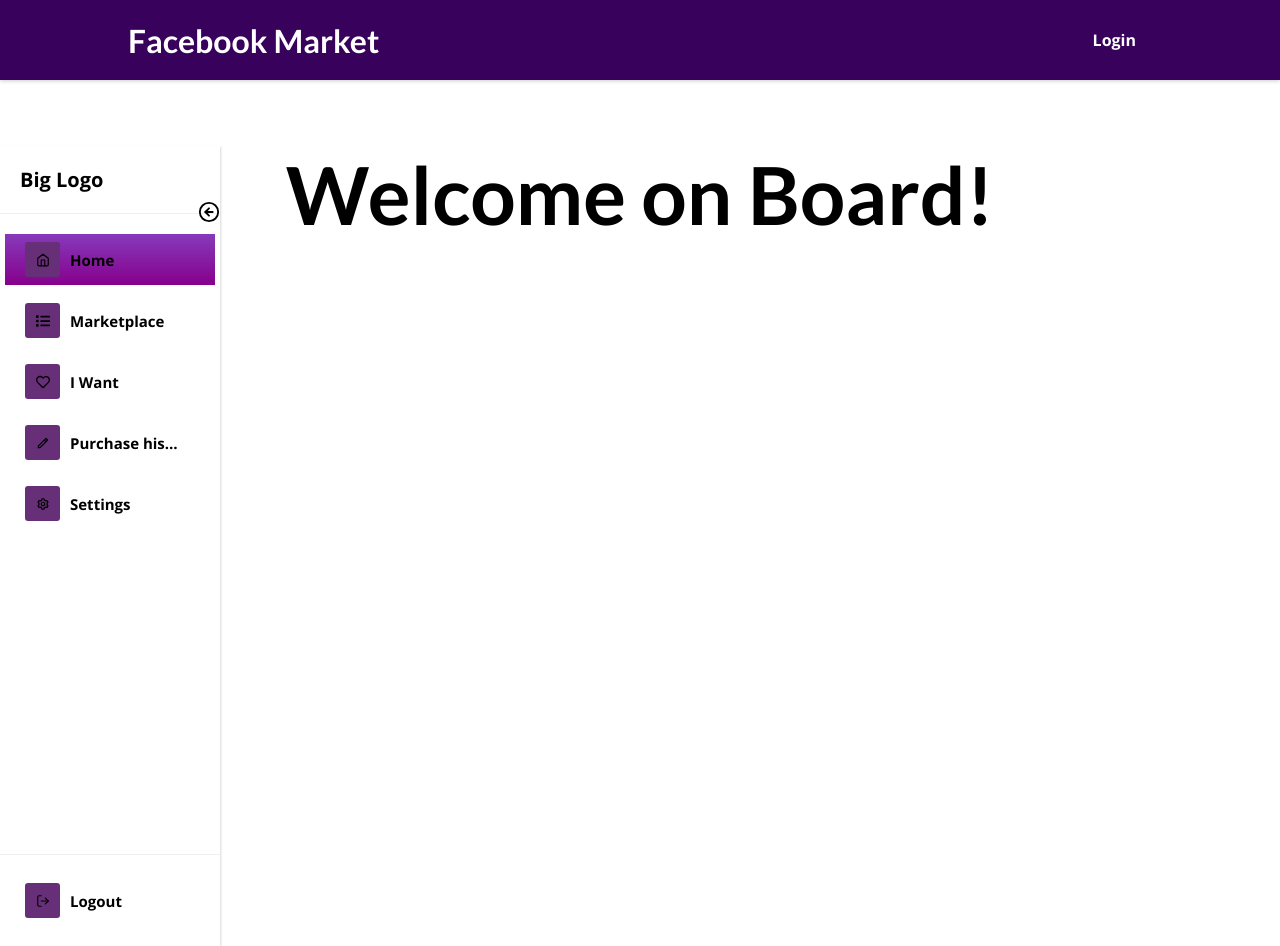
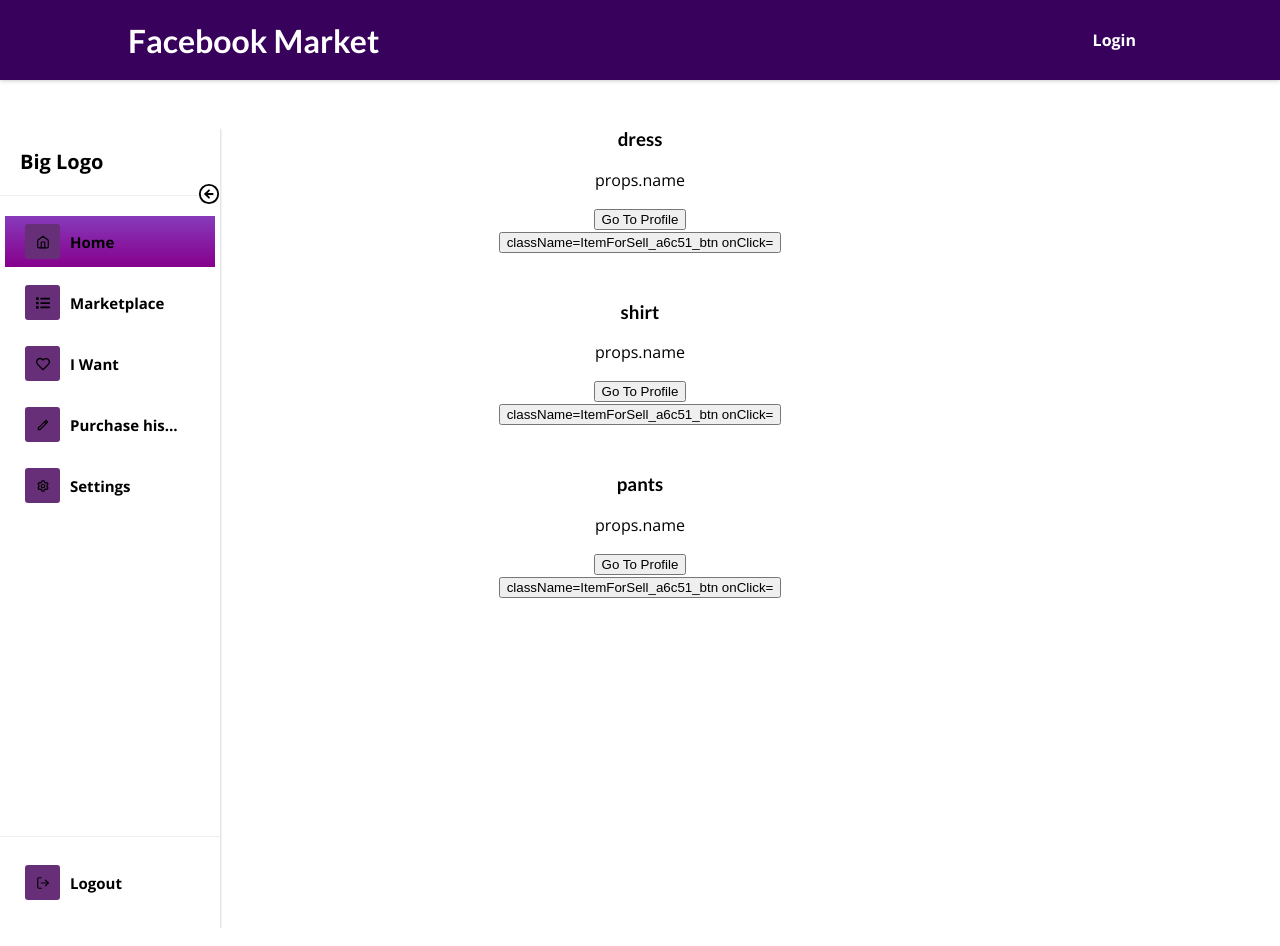
Before and after one commit to shacharTzur/mymarketplace, a React (Create React App) app in the folder frontend/: page / in a window 1280 px wide. Built offline with nearby package versions, Linux system fonts and the light colour scheme.

Commit message:
working on home page

```diff
--- a/frontend/src/App.js
+++ b/frontend/src/App.js
@@ -5,6 +5,7 @@
 import UserProfile from './components/Profile/UserProfile';
 import AuthPage from './pages/AuthPage';
 import HomePage from './pages/HomePage';
+import IWantPage from './pages/IWantPage';
 import AuthContext from './store/auth-context';
 import Header from './components/Header/Header';
 
@@ -23,6 +24,9 @@
         {authCtx.isLoggedIn && (
           <Route path='/profile' element = {<UserProfile />} />
         )}
+          {/*{authCtx.isLoggedIn && (*/}
+              <Route path='/i_want' element = {<IWantPage />} />
+          )}
         <Route path="*" element={<HomePage />} />
       </Routes>
     </Layout>
--- /dev/null
+++ b/frontend/src/components/IWant/IWant.js
@@ -0,0 +1,12 @@
+// import classes from './StartingPageContent.module.css';
+
+const IWantPageContent = () => {
+    return (
+        <section className='I want'>
+            <h1>This is I want page!
+            </h1>
+        </section>
+    );
+};
+
+export default IWantPageContent;
--- /dev/null
+++ b/frontend/src/components/Thumbnail/BackDrop.js
@@ -0,0 +1,5 @@
+function BackDrop() {
+    return <div className='backdrop'/>;
+}
+
+export default BackDrop;
--- /dev/null
+++ b/frontend/src/components/Thumbnail/ItemForSell.js
@@ -0,0 +1,18 @@
+import classes from './ItemForSell.module.css';
+import ProfileBubble from "./ProfileBubble";
+
+function ItemForSell(props) {
+    function profileButtonHandler(){
+        console.log('Clicked')
+
+    }
+    return (
+        <div className={classes.item_for_sell}>
+            <h3>{props.name}</h3>
+            <ProfileBubble name='profile name' />
+            <button>className={classes.btn} onClick={profileButtonHandler}</button>
+        </div>
+    );
+};
+
+export default ItemForSell;
--- /dev/null
+++ b/frontend/src/components/Thumbnail/ItemForSell.module.css
@@ -0,0 +1,10 @@
+.item_for_sell {
+  margin: 3rem auto;
+  text-align: center;
+}
+
+.starting h1 {
+  font-size: 5rem;
+}
+
+.btn{}
--- /dev/null
+++ b/frontend/src/components/Thumbnail/ProfileBubble.js
@@ -0,0 +1,11 @@
+function ProfileBubble(props) {
+    return (
+        <div className='bubble'>
+            <p>props.name</p>
+            {/*<img src={require(props.picture_path)} alt={props.name}/>*/}
+            <button className='btn'>Go To Profile</button>
+        </div>
+    );
+}
+
+export default ProfileBubble
--- /dev/null
+++ b/frontend/src/components/Thumbnail/ProfileBubble.module.css
@@ -0,0 +1,2 @@
+.bubble {}
+.btn{}
--- a/frontend/src/pages/HomePage.js
+++ b/frontend/src/pages/HomePage.js
@@ -1,7 +1,17 @@
-import StartingPageContent from '../components/StartingPage/StartingPageContent';
+import ItemForSell from '../components/Thumbnail/ItemForSell';
+import ProfileBubble from "../components/Thumbnail/ProfileBubble";
+import BackDrop from "../components/Thumbnail/BackDrop";
+const HomePage = () => {
+    return (
+        <div>
+            <ItemForSell name='dress'/>
+            <ItemForSell name='shirt'/>
+            <ItemForSell name='pants' picture_path='C:\Users\noyki\WebstormProjects\mymarketplace\frontend\src\components\Thumbnail\pics\pants_pic.jpg' />
+            <BackDrop />
+        </div>
+    );
 
-const HomePage = () => {
-  return <StartingPageContent />;
+
 };
 
 export default HomePage;
--- /dev/null
+++ b/frontend/src/pages/IWantPage.js
@@ -0,0 +1,7 @@
+import IWant from '../components/IWant/IWant';
+
+const IWantPage = () => {
+    return <IWant />;
+};
+
+export default IWant;
```
Also changed, not shown: frontend/src/components/Thumbnail/pics/pants_pic.jpg (added).
